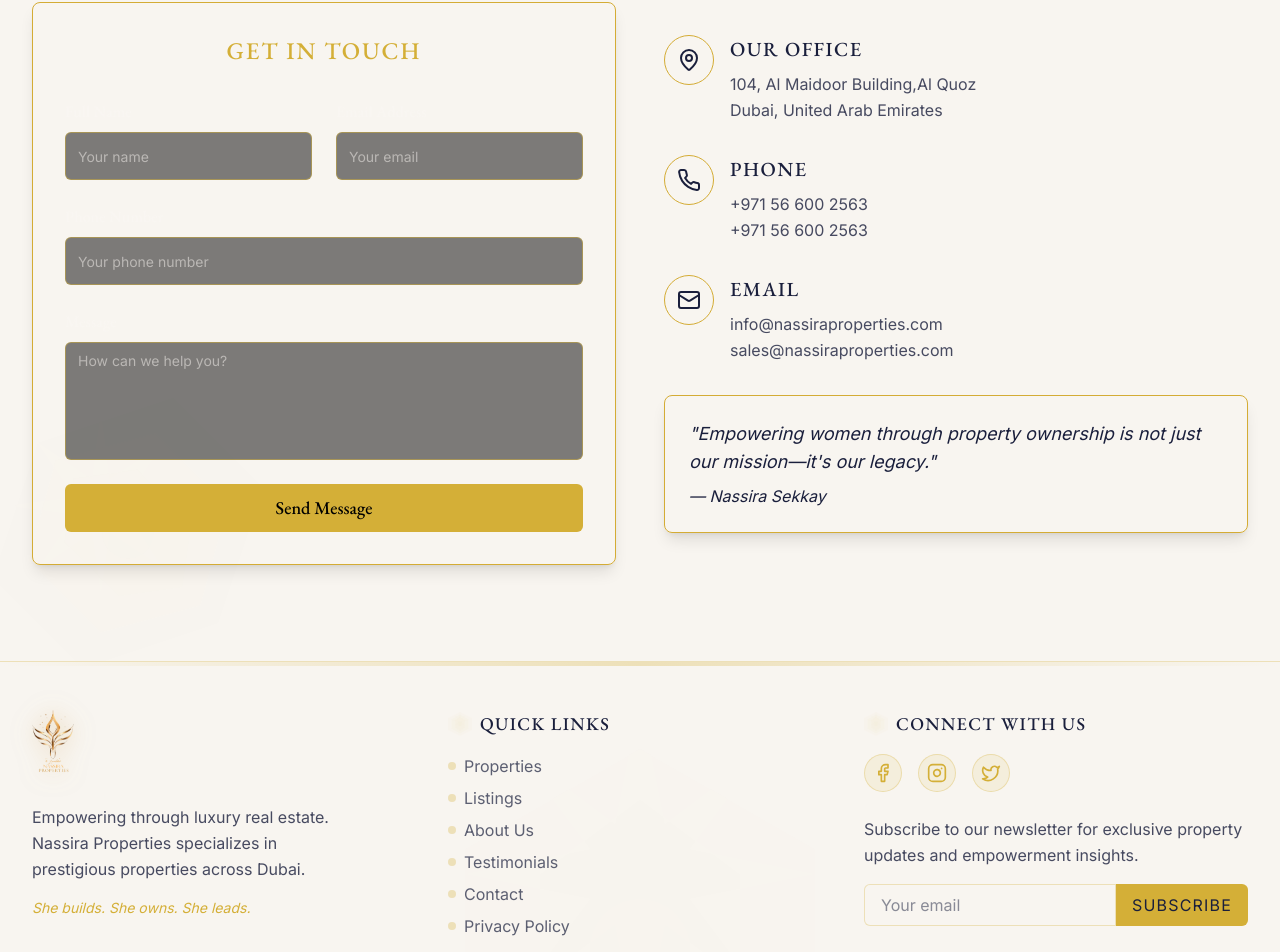
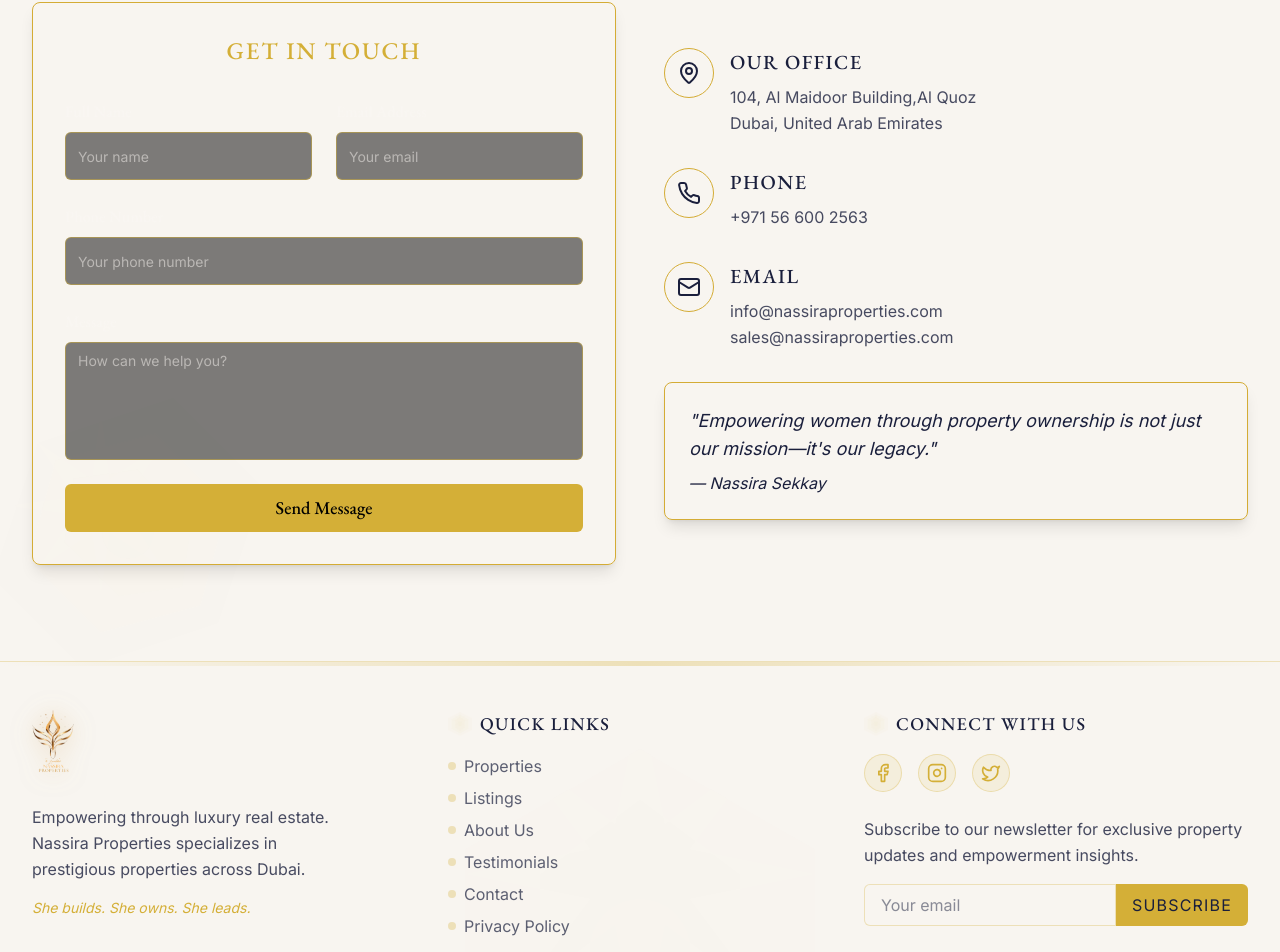
Before and after one commit to parthganguly/nassira-properties, a Next.js app: page / in a window 1280 px wide. Shown: the part 3939-4891 px from the top of the page. Built offline with nearby package versions, Linux system fonts and the light colour scheme.

Commit message:
fixed contact

```diff
--- a/components/contact-section.tsx
+++ b/components/contact-section.tsx
@@ -56,8 +56,6 @@ export function ContactSection() {
                   <h3 className="font-garamond text-xl font-medium mb-2 text-brand-gold">Phone</h3>
                   <p className="text-body text-brand-navy">
                     +971 56 600 2563
-                    <br />
-                    +971 56 600 2563
                   </p>
                 </div>
               </div>
```
